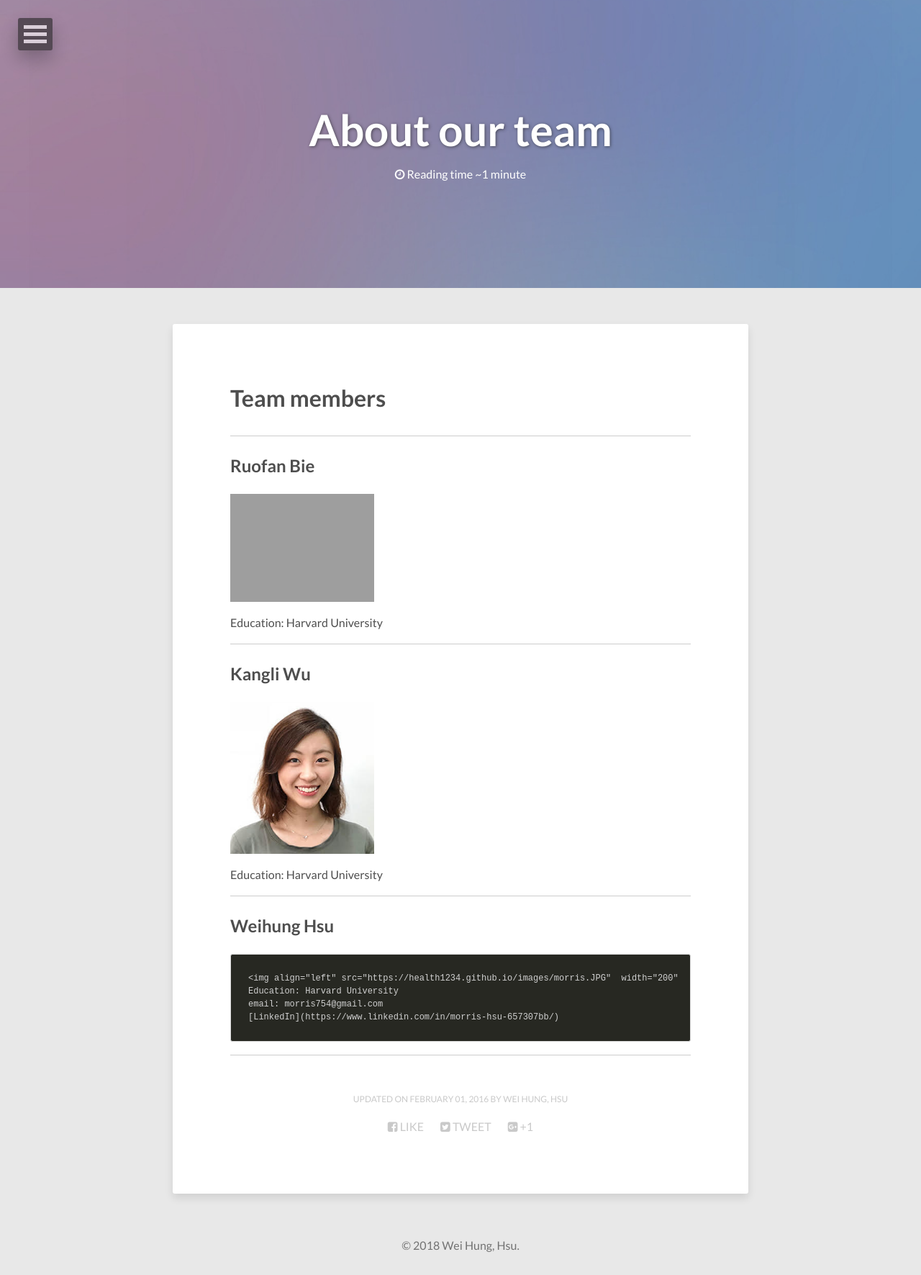
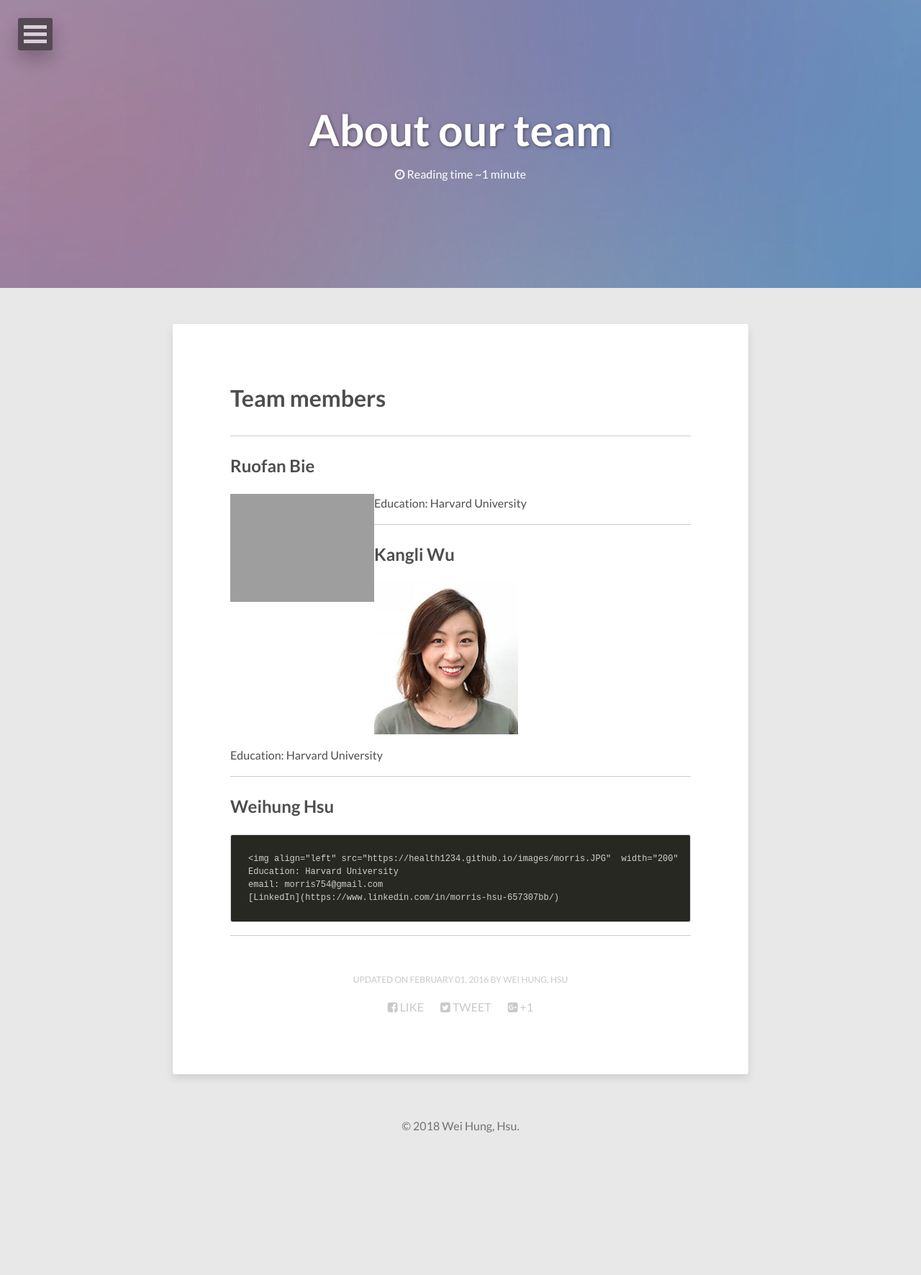
Before and after one commit to health1234/whhsu2.github.io, a Jekyll site: the page built from about/index.md, in a window 1280 px wide. Shown: the whole page at 72% size. Built offline with Jekyll 4.4.1, drawn with Linux system fonts in a browser that asks for light colours; nearby versions of some CDN libraries; after the commit the page ends 1605 px from its top, so only the background shows below that.

Commit message:
Update index.md

```diff
--- a/about/index.md
+++ b/about/index.md
@@ -14,7 +14,7 @@ modified: 2016-02-01
 
 ## Ruofan Bie
 
-<img src="{{ site.url }}/images/Ruofan.jpg"  width="200" height="200">
+<img align = "left" src="{{ site.url }}/images/Ruofan.jpg"  width="200" height="200">
 
 Education: Harvard University
 
```
